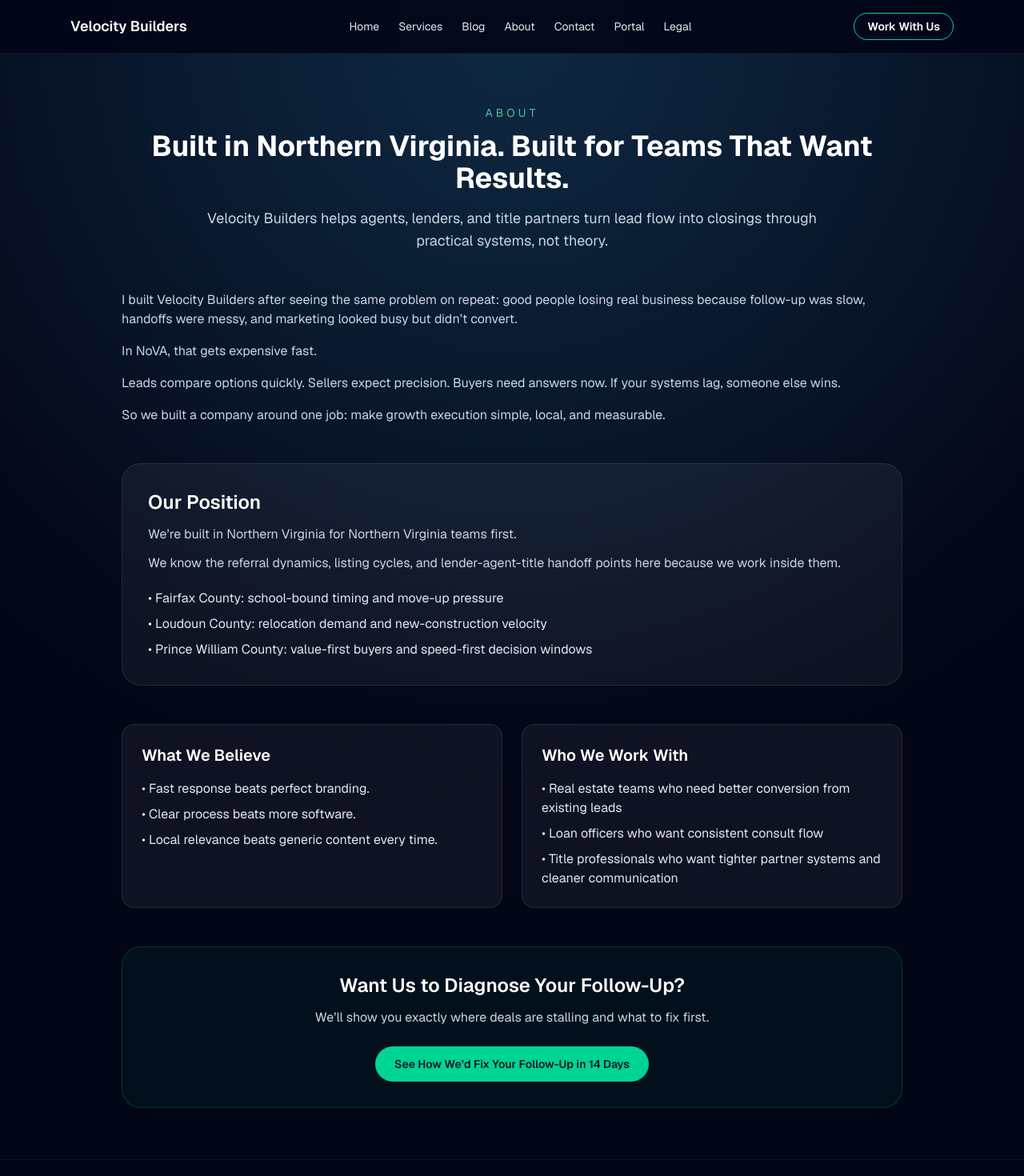
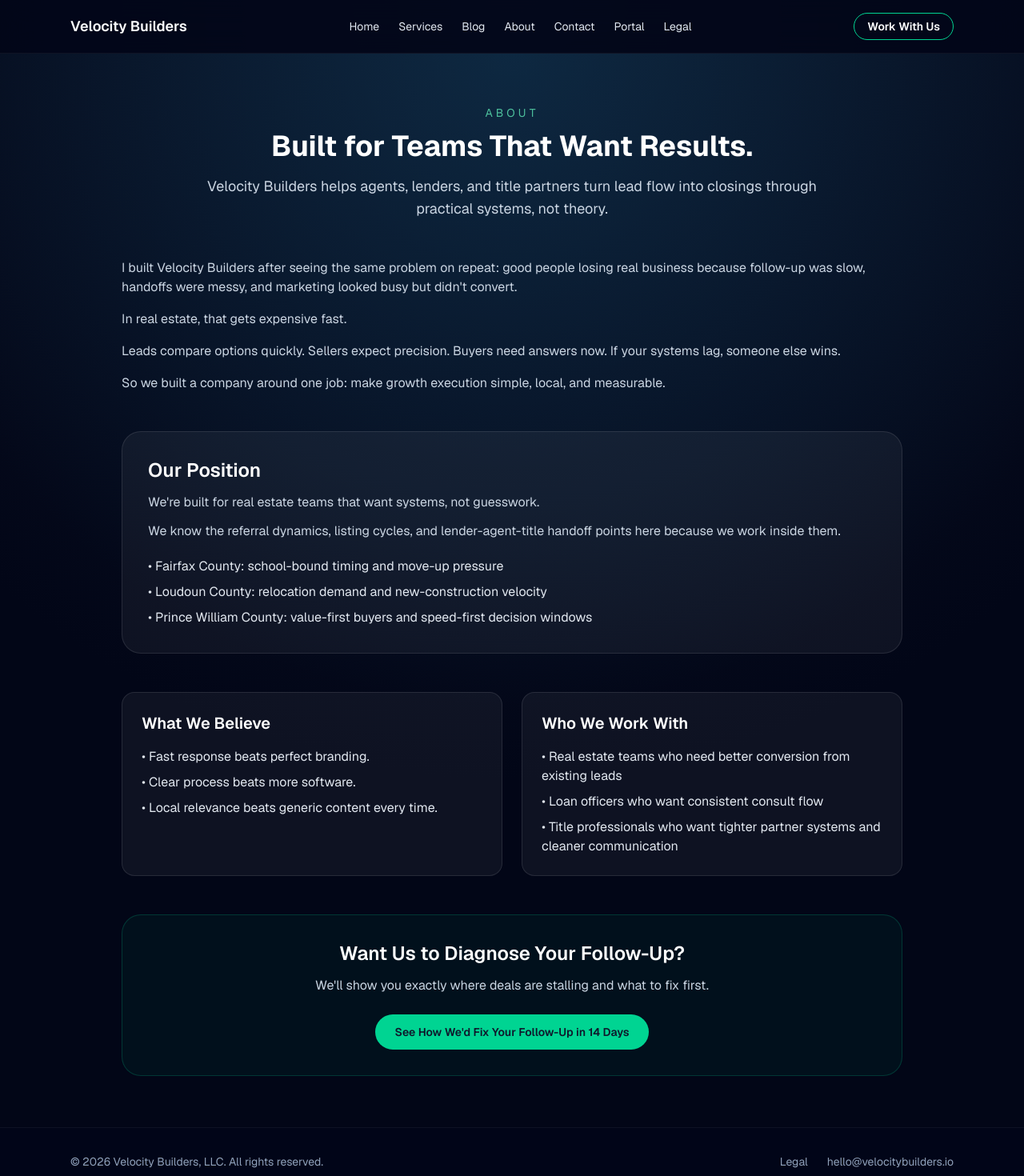
Before and after one commit to willrapuano/velocity-builders-website, a Next.js app: page /about in a window 1280 px wide. Shown: the top 1470 px of the page at 80% size. Built offline with nearby package versions, Linux system fonts and the light colour scheme.

Commit message:
Remove all NoVA/Northern Virginia references site-wide — rebrand to DMV/national

```diff
--- a/src/app/about/page.tsx
+++ b/src/app/about/page.tsx
@@ -3,7 +3,7 @@ import type { Metadata } from "next";
 export const metadata: Metadata = {
   title: "About Velocity Builders",
   description:
-    "About Velocity Builders: a Northern Virginia growth partner helping agents, lenders, and title teams improve lead response, handoffs, and closing consistency.",
+    "About Velocity Builders: a growth partner for real estate teams helping agents, lenders, and title teams improve lead response, handoffs, and closing consistency.",
   alternates: { canonical: "/about" },
 };
 
@@ -12,22 +12,22 @@ export default function AboutPage() {
     <div className="mx-auto flex max-w-5xl flex-col gap-12 px-6 py-16">
       <section className="text-center">
         <p className="text-sm uppercase tracking-[0.3em] text-emerald-300/80">About</p>
-        <h1 className="mt-3 text-4xl font-bold text-white">Built in Northern Virginia. Built for Teams That Want Results.</h1>
+        <h1 className="mt-3 text-4xl font-bold text-white">Built for Teams That Want Results.</h1>
         <p className="mx-auto mt-4 max-w-3xl text-lg text-slate-300">
           Velocity Builders helps agents, lenders, and title partners turn lead flow into closings through practical systems, not theory.
         </p>
       </section>
 
       <section className="space-y-4 text-slate-300">
-        <p>I built Velocity Builders after seeing the same problem on repeat: good people losing real business because follow-up was slow, handoffs were messy, and marketing looked busy but didn’t convert.</p>
-        <p>In NoVA, that gets expensive fast.</p>
+        <p>I built Velocity Builders after seeing the same problem on repeat: good people losing real business because follow-up was slow, handoffs were messy, and marketing looked busy but didn't convert.</p>
+        <p>In real estate, that gets expensive fast.</p>
         <p>Leads compare options quickly. Sellers expect precision. Buyers need answers now. If your systems lag, someone else wins.</p>
         <p>So we built a company around one job: make growth execution simple, local, and measurable.</p>
       </section>
 
       <section className="rounded-3xl border border-white/10 bg-white/5 p-8">
         <h2 className="text-2xl font-semibold text-white">Our Position</h2>
-        <p className="mt-3 text-slate-300">We’re built in Northern Virginia for Northern Virginia teams first.</p>
+        <p className="mt-3 text-slate-300">We're built for real estate teams that want systems, not guesswork.</p>
         <p className="mt-3 text-slate-300">We know the referral dynamics, listing cycles, and lender-agent-title handoff points here because we work inside them.</p>
         <ul className="mt-5 space-y-2 text-slate-200">
           <li>• Fairfax County: school-bound timing and move-up pressure</li>
@@ -57,9 +57,9 @@ export default function AboutPage() {
 
       <section className="rounded-3xl border border-emerald-400/20 bg-emerald-400/5 p-8 text-center">
         <h2 className="text-2xl font-semibold text-white">Want Us to Diagnose Your Follow-Up?</h2>
-        <p className="mt-3 text-slate-300">We’ll show you exactly where deals are stalling and what to fix first.</p>
+        <p className="mt-3 text-slate-300">We'll show you exactly where deals are stalling and what to fix first.</p>
         <a href="/contact" className="mt-6 inline-block rounded-full bg-emerald-400 px-6 py-3 text-sm font-semibold text-slate-900 hover:bg-emerald-300">
-          See How We’d Fix Your Follow-Up in 14 Days
+          See How We'd Fix Your Follow-Up in 14 Days
         </a>
       </section>
     </div>
--- a/src/app/blog/[slug]/page.tsx
+++ b/src/app/blog/[slug]/page.tsx
@@ -28,9 +28,9 @@ export async function generateStaticParams() {
 }
 
 const META_OVERRIDES: Record<string, string> = {
-  "crm-automation-roi-real-estate-teams": "See how NoVA teams improve speed-to-lead and consult conversion with CRM automation that removes pipeline bottlenecks.",
-  "loan-officers-digital-marketing-strategy-2026": "NoVA loan officer marketing strategy: local search visibility, trust-building follow-up, and funnel improvements that increase consult volume.",
-  "real-estate-agents-automated-marketing-leads": "Automated marketing for NoVA agents: faster response systems, smarter nurture, and practical fixes that recover missed opportunities.",
+  "crm-automation-roi-real-estate-teams": "See how Real estate teams improve speed-to-lead and consult conversion with CRM automation that removes pipeline bottlenecks.",
+  "loan-officers-digital-marketing-strategy-2026": "Loan officer marketing strategy: local search visibility, trust-building follow-up, and funnel improvements that increase consult volume.",
+  "real-estate-agents-automated-marketing-leads": "Automated marketing for Agents: faster response systems, smarter nurture, and practical fixes that recover missed opportunities.",
 };
 
 const CTA_OVERRIDES: Record<string, { title: string; body: string; button: string }> = {
--- a/src/app/blog/page.tsx
+++ b/src/app/blog/page.tsx
@@ -5,11 +5,11 @@ import type { Metadata } from "next";
 export const metadata: Metadata = {
   title: "Blog | Velocity Builders",
   description:
-    "NoVA real estate growth blog: practical playbooks for lead response, CRM automation, local SEO, and retention across Fairfax, Loudoun, and Prince William.",
+    "Real estate growth blog: practical playbooks for lead response, CRM automation, local SEO, and retention across Fairfax, Loudoun, and Prince William.",
   openGraph: {
     title: "Blog | Velocity Builders",
     description:
-      "NoVA real estate growth blog: practical playbooks for lead response, CRM automation, local SEO, and retention across Fairfax, Loudoun, and Prince William.",
+      "Real estate growth blog: practical playbooks for lead response, CRM automation, local SEO, and retention across Fairfax, Loudoun, and Prince William.",
     type: "website",
     url: "/blog",
   },
@@ -28,7 +28,7 @@ export default function BlogIndex() {
   return (
     <main className="max-w-6xl mx-auto px-6 py-16">
       <div className="mb-12">
-        <h1 className="text-4xl font-bold text-white mb-3">No-Fluff Growth Playbooks for NoVA Agents and Lenders.</h1>
+        <h1 className="text-4xl font-bold text-white mb-3">No-Fluff Growth Playbooks for real estate Agents and Lenders.</h1>
         <p className="text-slate-400 text-lg max-w-3xl">
           What’s working now in Fairfax, Loudoun, and Prince William—from speed-to-lead to post-close retention.
         </p>
--- a/src/app/contact/page.tsx
+++ b/src/app/contact/page.tsx
@@ -3,7 +3,7 @@ import { ContactForm } from "@/components/ContactForm";
 export const metadata = {
   title: "Contact Velocity Builders",
   description:
-    "Contact Velocity Builders for a NoVA growth blueprint: identify pipeline leaks, improve lead response, and automate follow-up to drive more closings.",
+    "Contact Velocity Builders for a growth blueprint: identify pipeline leaks, improve lead response, and automate follow-up to drive more closings.",
 };
 
 export default function ContactPage() {
--- a/src/app/layout.tsx
+++ b/src/app/layout.tsx
@@ -5,9 +5,9 @@ import { NavBar } from "@/components/NavBar";
 import { Footer } from "@/components/Footer";
 
 const siteUrl = "https://velocitybuilders.io";
-const title = "Velocity Builders | NoVA Growth Systems";
+const title = "Velocity Builders | Real Estate Growth Systems";
 const description =
-  "NoVA agents and lenders: get faster lead response, better follow-up, and more closings with websites and CRM systems built for Fairfax, Loudoun, and Prince William.";
+  "Agents and lenders: get faster lead response, better follow-up, and more closings with websites and CRM systems built for Fairfax, Loudoun, and Prince William.";
 
 const geistSans = Geist({
   variable: "--font-geist-sans",
@@ -67,7 +67,7 @@ export default function RootLayout({ children }: { children: React.ReactNode })
                 addressRegion: "VA",
                 addressCountry: "US",
               },
-              areaServed: "Northern Virginia",
+              areaServed: "DC, Maryland, and Virginia",
             }),
           }}
         />
--- a/src/app/locations/page.tsx
+++ b/src/app/locations/page.tsx
@@ -12,8 +12,8 @@ const path = "/locations";
 const hubQuality = getQualityForHubPage();
 
 export const metadata: Metadata = {
-  title: "Northern Virginia Locations | Velocity Builders",
-  description: "Explore county and city-specific real estate marketing systems across Northern Virginia.",
+  title: "DMV Locations | Velocity Builders",
+  description: "Explore county and city-specific real estate marketing systems across DC, Maryland, and Virginia.",
   alternates: {
     canonical: path,
   },
@@ -31,8 +31,8 @@ export default function LocationsHubPage() {
 
   const schemas = [
     professionalServiceSchema({
-      description: "County and city-level marketing operations for Northern Virginia real estate teams.",
-      areaServed: "Northern Virginia",
+      description: "County and city-level marketing operations for real estate teams.",
+      areaServed: "DC, Maryland, and Virginia",
       path,
     }),
     breadcrumbSchema(crumbs),
--- a/src/data/site.ts
+++ b/src/data/site.ts
@@ -56,7 +56,7 @@ export const fallbackContent: SiteContent = {
     name: "Velocity Builders, LLC",
     tagline: "The Title Rep Who Helps You Scale",
     summary:
-      "Velocity Builders designs the systems Northern Virginia agents, lenders, builders, and banks need to convert listings into lifetime clients. From IDX websites to post-close nurture automation, everything is wired for measurable ROI.",
+      "Velocity Builders designs the systems agents, lenders, builders, and banks need to convert listings into lifetime clients. From IDX websites to post-close nurture automation, everything is wired for measurable ROI.",
     focusAreas: [
       "CRM automation",
       "IDX-enabled agent websites",
--- a/src/lib/seo/locations.ts
+++ b/src/lib/seo/locations.ts
@@ -34,7 +34,7 @@ export type LocationSeed = {
 };
 
 export const locationSeed: LocationSeed = {
-  region: "Northern Virginia",
+  region: "DC, Maryland, and Virginia",
   topics: [
     {
       title: "Listing launch systems",
--- a/src/lib/seo/page-quality.ts
+++ b/src/lib/seo/page-quality.ts
@@ -81,7 +81,7 @@ export function getQualityForHubPage() {
 
   const result = scoreProgrammaticPage({
     depth: "hub",
-    title: "Northern Virginia Locations",
+    title: "DMV Locations",
     description: "Explore county, city, and community-level pages designed for discoverability and conversion.",
     highlightsCount: highlights,
     faqCount: 0,
--- a/src/lib/seo/schema.ts
+++ b/src/lib/seo/schema.ts
@@ -29,7 +29,7 @@ export function professionalServiceSchema(input: {
       addressRegion: "VA",
       addressCountry: "US",
     },
-    areaServed: input.areaServed ?? "Northern Virginia",
+    areaServed: input.areaServed ?? "DC, Maryland, and Virginia",
   };
 }
 
```
Also changed, not shown: src/app/blog/category/[category]/page.tsx (+4 -4 lines), src/app/services/page.tsx (+7 -7 lines).
